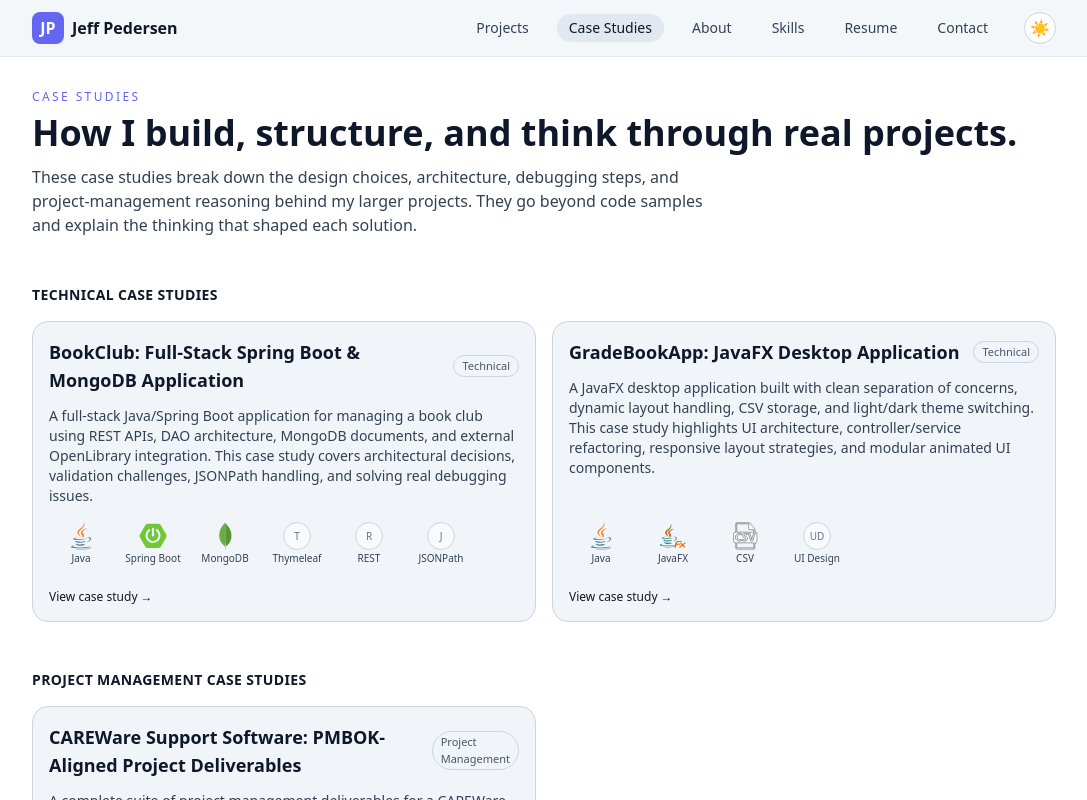
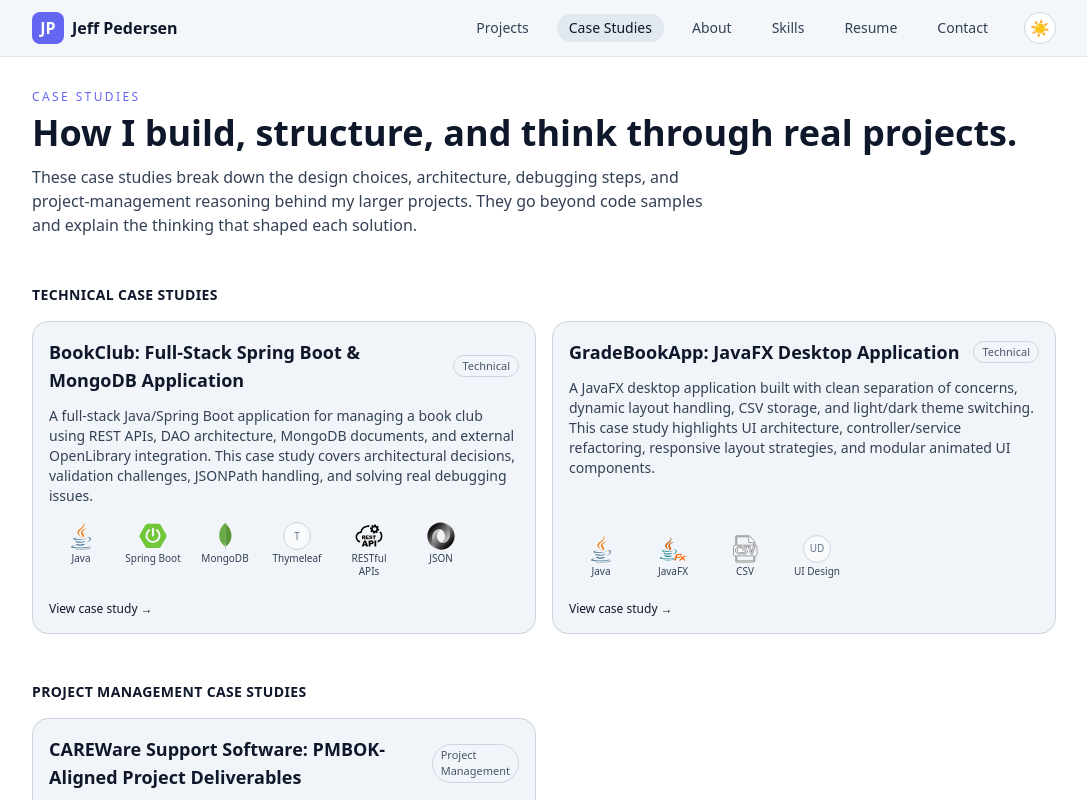
Before and after one commit to J-Pedersen/dev-portfolio, a React (Vite) app: page /case-studies in a window 1280 px wide. Shown: the top 800 px of the page, without its empty margins (96-1183 px from the left). Built offline with nearby package versions, Linux system fonts and the light colour scheme; the HTML template or start-up script is replaced by a standard one.

Commit message:
added icons

```diff
--- a/src/data/caseStudies.js
+++ b/src/data/caseStudies.js
@@ -14,8 +14,8 @@ export const caseStudies = [
       "Spring Boot",
       "MongoDB",
       "Thymeleaf",
-      "REST",
-      "JSONPath",
+      "RESTful APIs",
+      "JSON",
     ],
   },
 
```
